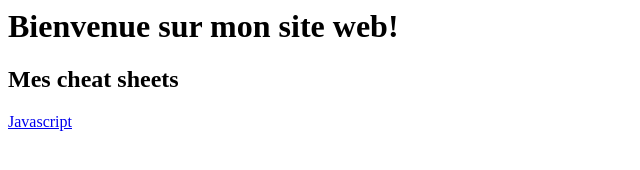
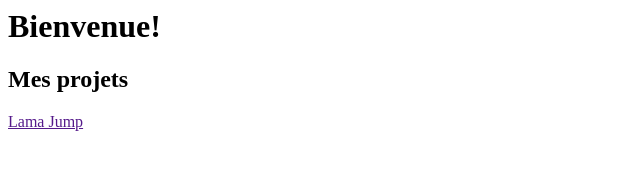
Before and after one commit to mira-osd/mira-osd.github.io, a plain HTML site: page index.html in a window 1280 px wide. Shown: the whole page, without its empty margins (0-640 px from the left). Drawn offline with Linux system fonts and the light colour scheme.

Commit message:
Update index.html

```diff
--- a/index.html
+++ b/index.html
@@ -1,5 +1,5 @@
-<h1>Bienvenue sur mon site web!</h1>
+<h1>Bienvenue!</h1>
 
-<h2>Mes cheat sheets</h2>
+<h2>Mes projets</h2>
 
-<a href="https://hackmd.io/pXDt6hEvTuacwE5YC0fQ2g">Javascript</a>
+<a href="">Lama Jump</a>
```
